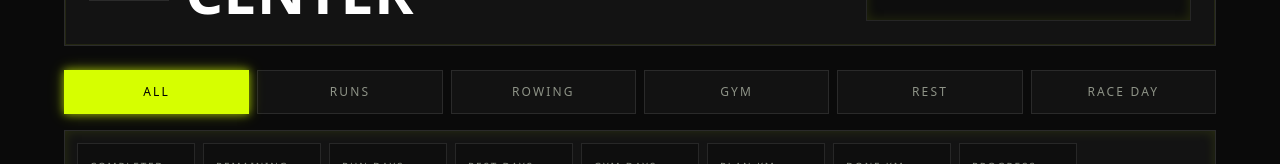
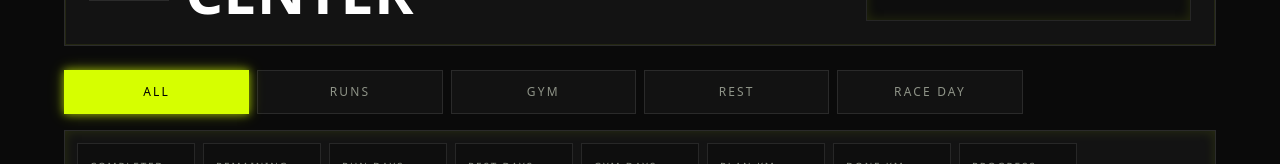
Before and after one commit to avollrath/marathon, a React (Vite) app: page / in a window 1280 px wide. Shown: the part 173-337 px from the top of the page. Built offline with nearby package versions, Linux system fonts and the light colour scheme; no server answers; the database is empty; a web font is replaced by a local one.

Commit message:
Remove Rowing from filters

```diff
--- a/src/App.tsx
+++ b/src/App.tsx
@@ -32,7 +32,7 @@ import {
   type SyncStatus,
 } from "./storage";
 
-const filters: Filter[] = ["All", "Runs", "Rowing", "Gym", "Rest", "Race Day"];
+const filters: Filter[] = ["All", "Runs", "Gym", "Rest", "Race Day"];
 const UNLOCK_STORAGE_KEY = "marathon-control-edit-unlocked";
 
 const classifyDay = (day: TrainingDay): Filter[] => {
```
